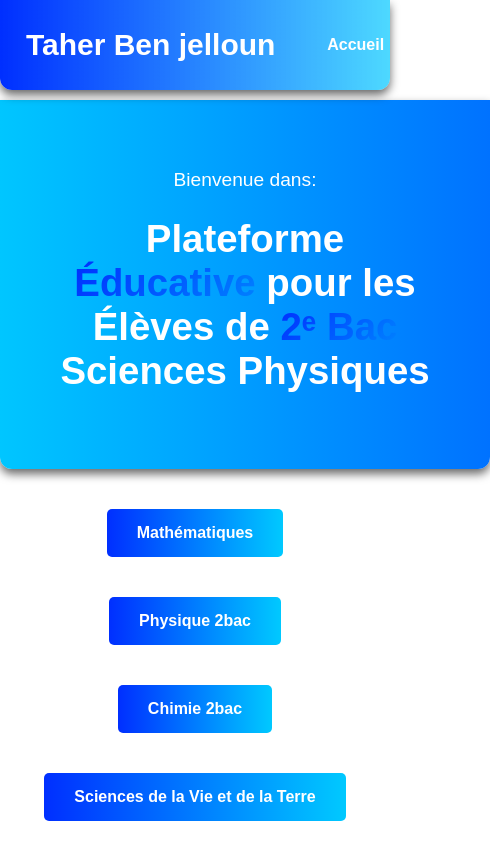
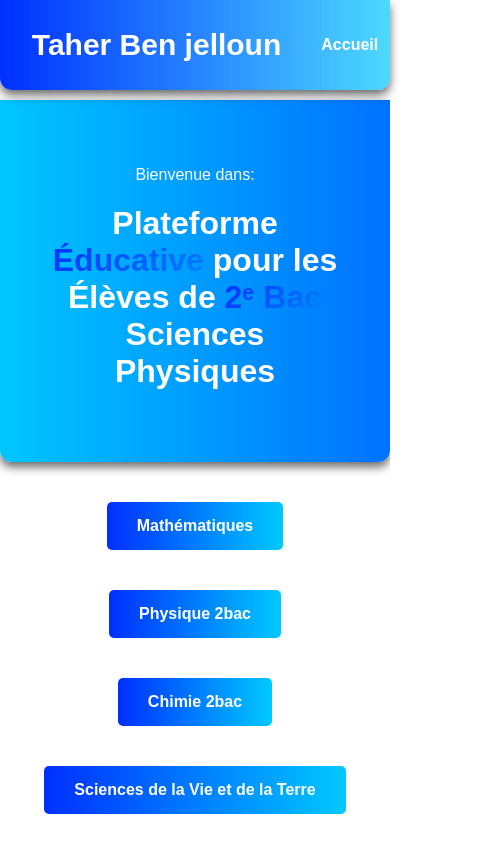
Before and after one commit to M-Chlihi/TaherBenJelloun-Platform, a plain HTML site: page cours.html in a window 390 px wide. Shown: the top 844 px of the page, 490 px wide, since content can reach past the window. Drawn offline with Linux system fonts and the light colour scheme.

Commit message:
styling home

```diff
--- a/cours.css
+++ b/cours.css
@@ -53,7 +53,7 @@ padding-right: 6px;
     color: white;
             box-shadow: 0 5px 10px rgba(0, 0, 0, 0.589);
                 border-radius: 0 0 12px 12px;
-                width: 100%;
+
                 font-size: 1.2rem;
 }
 .hero span {
@@ -155,6 +155,13 @@ button a {
             /* text-align: center; */
             margin: 0;
         }
+        .navbar{
+            justify-content: center;
+
+        }
+                .hero{
+                    font-size: 1rem;
+                }
 }
 
 
```
Also changed, not shown: 2bac-section/2bac.css (+8 -0 lines).
